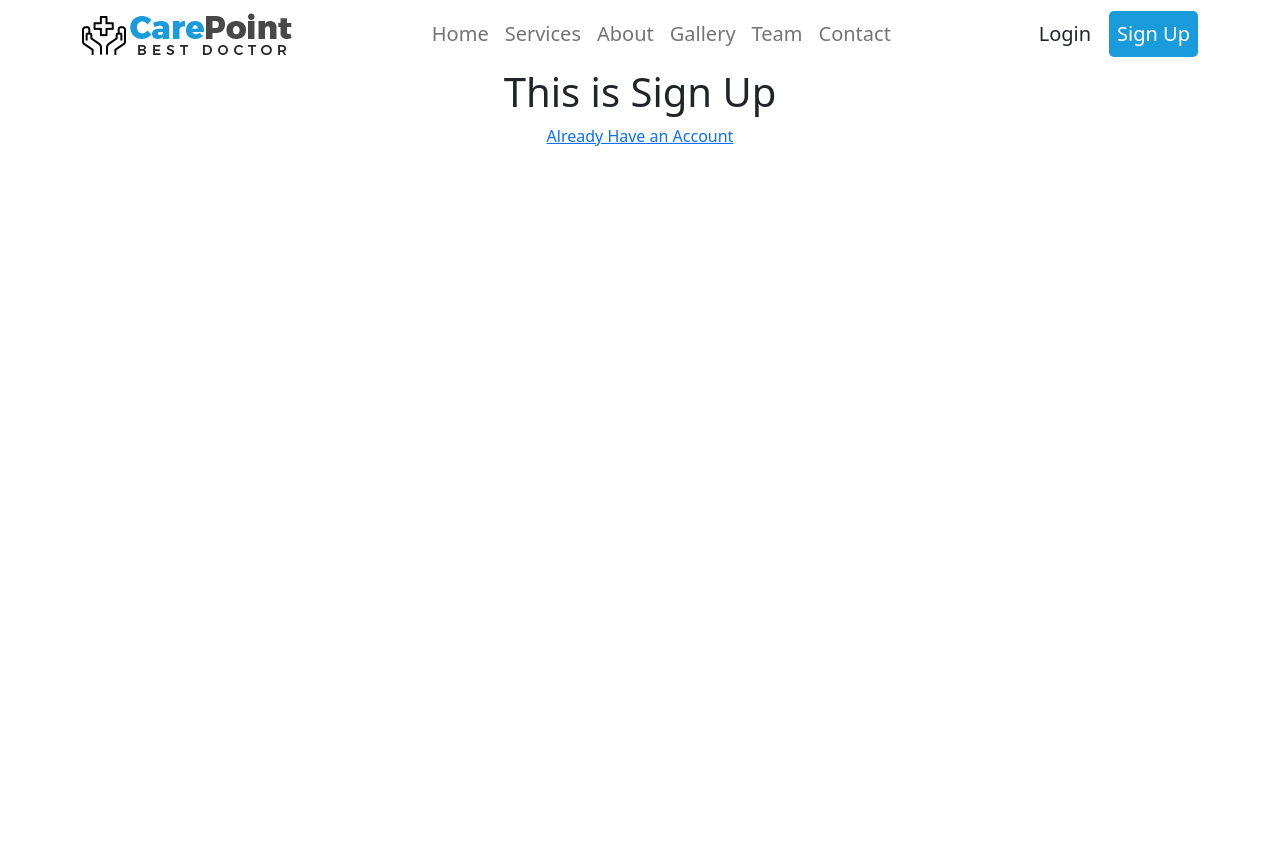
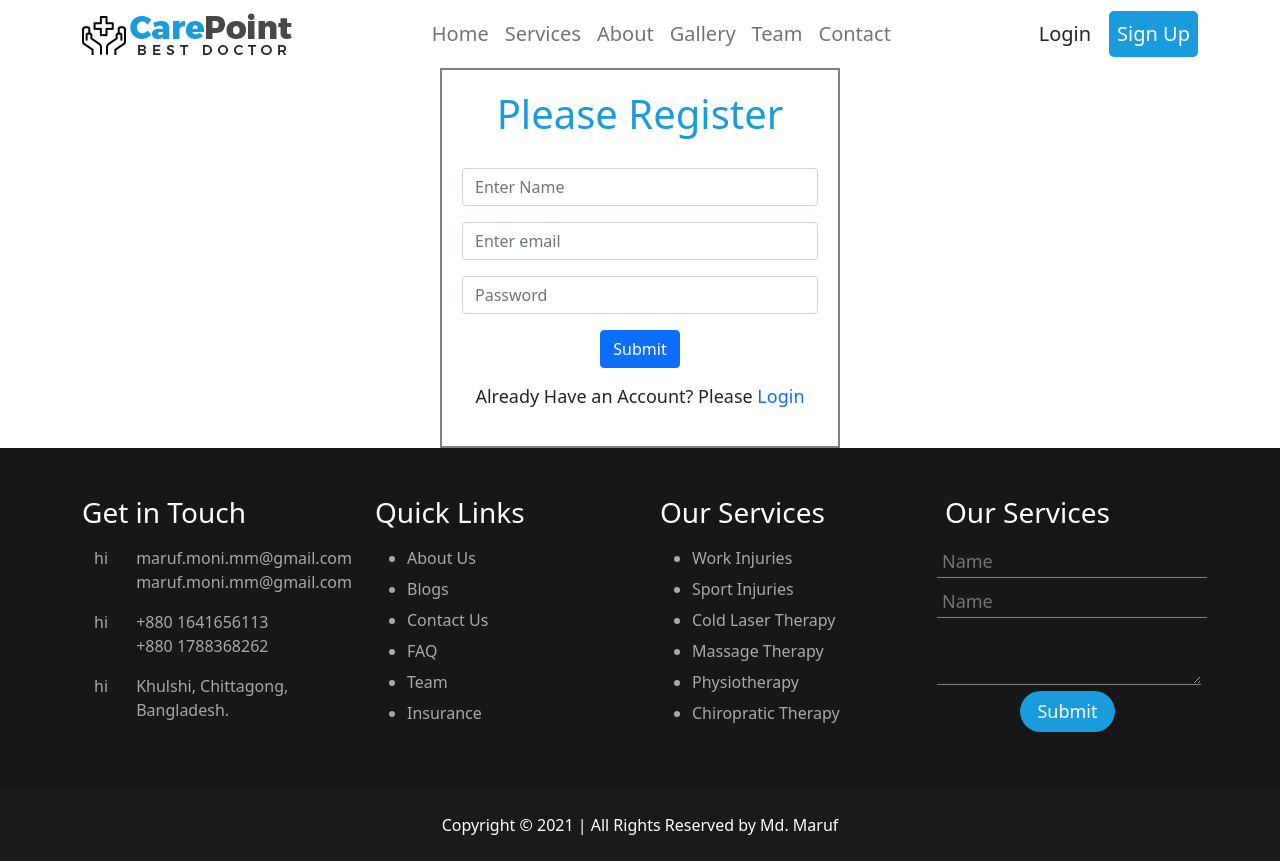
Before and after one commit to mdmaruf641/care-point, a React (Create React App) app: page /signUp in a window 1280 px wide. Before the commit the page ends 800 px from the top, so only its background shows below. Built offline with nearby package versions, Linux system fonts and the light colour scheme; no server answers.

Commit message:
footer added

```diff
--- a/src/App.js
+++ b/src/App.js
@@ -12,6 +12,7 @@ import Login from "./Components/Pages/Login/Login/Login";
 import SignUp from "./Components/Pages/Login/SignUp/SignUp";
 import ServiceDetails from "./Components/Pages/ServiceDetails/ServiceDetails";
 import PrivateRoute from "./Components/Pages/Login/PrivateRoute/PrivateRoute";
+import Footer from "./Components/Pages/Shared/Footer/Footer";
 
 function App() {
   return (
@@ -48,6 +49,7 @@ function App() {
               <NotFound></NotFound>
             </Route>
           </Switch>
+          <Footer></Footer>
         </BrowserRouter>
       </AuthProvider>
     </div>
--- a/src/Components/Pages/Login/Login/Login.css
+++ b/src/Components/Pages/Login/Login/Login.css
@@ -1,10 +1,10 @@
-.login-inner {
+.form-inner {
   width: 400px;
   border: 2px solid gray;
   margin: auto;
   padding: 20px;
 }
-.login-inner h1 {
+.form-inner h1 {
   color: #1a9bdc;
   margin-bottom: 30px;
 }
@@ -40,7 +40,7 @@
   margin-right: 10px;
 }
 
-.login-inner p {
+.form-inner p {
   font-size: 18px;
   margin-top: 15px;
   font-weight: 500;
--- a/src/Components/Pages/Login/Login/Login.js
+++ b/src/Components/Pages/Login/Login/Login.js
@@ -1,5 +1,5 @@
 import React from "react";
-import { Container } from "react-bootstrap";
+import { Button, Container, Form } from "react-bootstrap";
 import { Link } from "react-router-dom";
 import "./Login.css";
 import google from "../../../../images/google.png";
@@ -10,9 +10,26 @@ const Login = () => {
   return (
     <div>
       <Container>
-        <div className="login-inner">
+        <div className="form-inner">
           <h1>Please Login</h1>
-          <button className="google-btn" onClick={signInUsingGoogle}>
+
+          {/* email login items */}
+          <Form>
+            <Form.Group className="mb-3" controlId="formBasicEmail">
+              <Form.Control type="email" placeholder="Enter email" />
+            </Form.Group>
+
+            <Form.Group className="mb-3" controlId="formBasicPassword">
+              <Form.Control type="password" placeholder="Password" />
+            </Form.Group>
+
+            <Button variant="primary" type="submit">
+              Submit
+            </Button>
+          </Form>
+
+          {/* Google Sign in item */}
+          <button className="google-btn mt-3" onClick={signInUsingGoogle}>
             <span>
               <img src={google} alt="" />
             </span>
--- a/src/Components/Pages/Login/SignUp/SignUp.js
+++ b/src/Components/Pages/Login/SignUp/SignUp.js
@@ -1,12 +1,63 @@
-import React from "react";
+import React, { useState } from "react";
+import { Button, Container, Form } from "react-bootstrap";
 import { Link } from "react-router-dom";
 import "./SignUp.css";
 
 const SignUp = () => {
+  const [email, setEmail] = useState("");
+  // handle email on blur
+  const handleEmailChange = (e) => {
+    console.log(e.target.value);
+  };
+
+  // handle password on blur
+  const handlePasswordChange = (e) => {
+    console.log(e.target.value);
+  };
+
+  // for register button
+  const handleRegister = (e) => {
+    e.preventDefault();
+    console.log("daffdf");
+  };
+
   return (
     <div>
-      <h1>This is Sign Up</h1>
-      <Link to="/login">Already Have an Account</Link>
+      <Container>
+        <div className="form-inner">
+          <h1>Please Register</h1>
+
+          <Form onSubmit={handleRegister}>
+            <Form.Group className="mb-3" controlId="formBasicName">
+              <Form.Control type="text" placeholder="Enter Name" />
+            </Form.Group>
+            <Form.Group className="mb-3" controlId="formBasicEmail">
+              <Form.Control
+                onBlur={handleEmailChange}
+                type="email"
+                placeholder="Enter email"
+              />
+            </Form.Group>
+            <Form.Group className="mb-3" controlId="formBasicPassword">
+              <Form.Control
+                onBlur={handlePasswordChange}
+                type="password"
+                placeholder="Password"
+              />
+            </Form.Group>
+
+            <Button variant="primary" type="submit">
+              Submit
+            </Button>
+          </Form>
+          <p>
+            Already Have an Account? Please{" "}
+            <Link className="signUp-link" to="/login">
+              Login
+            </Link>
+          </p>
+        </div>
+      </Container>
     </div>
   );
 };
--- a/src/Components/Pages/Shared/Footer/Footer.css
+++ b/src/Components/Pages/Shared/Footer/Footer.css
@@ -0,0 +1,65 @@
+.footer {
+  background-color: #171717;
+  color: #a9a9a9;
+}
+
+.footer-info p {
+  margin: 0;
+}
+
+.footer-links li {
+  margin: 7px 0;
+  cursor: pointer;
+  font-weight: 500;
+  transition: 0.3s;
+  -webkit-transition: 0.3s;
+  -moz-transition: 0.3s;
+  -ms-transition: 0.3s;
+  -o-transition: 0.3s;
+}
+.footer-links li:hover {
+  color: #1a9bdc;
+  margin-left: 5px;
+}
+
+.footer-input {
+  background-color: transparent;
+  border: none;
+  padding: 2px 5px;
+  font-size: 18px;
+  border-bottom: 1px solid gray;
+  color: #fff;
+  outline: none;
+}
+
+.footer-btn {
+  background-color: #1a9bdc;
+  border: 2px solid transparent;
+  padding: 5px 15px;
+  color: #fff;
+  font-size: 18px;
+  font-weight: 500;
+  border-radius: 30px;
+  transition: 0.3s;
+  -webkit-border-radius: 30px;
+  -moz-border-radius: 30px;
+  -ms-border-radius: 30px;
+  -o-border-radius: 30px;
+  -webkit-transition: 0.3s;
+  -moz-transition: 0.3s;
+  -ms-transition: 0.3s;
+  -o-transition: 0.3s;
+}
+
+.footer-btn:hover {
+  background-color: transparent;
+  border: 2px solid #1a9bdc;
+  color: #1a9bdc;
+}
+.mini-footer {
+  background-color: #1a1a1a;
+}
+
+.mini-footer p {
+  color: #fff;
+}
--- a/src/Components/Pages/Shared/Footer/Footer.js
+++ b/src/Components/Pages/Shared/Footer/Footer.js
@@ -1,8 +1,116 @@
 import React from "react";
+import { Container, Row } from "react-bootstrap";
 import "./Footer.css";
 
 const Footer = () => {
-  return <div></div>;
+  return (
+    <div>
+      <div className="footer py-5">
+        <Container>
+          <Row>
+            <div className="col-lg-3">
+              <div className="footer-heading text-start text-white mb-3">
+                <h3>Get in Touch</h3>
+              </div>
+              <div className="footer-info ps-2">
+                <div className="row">
+                  <div className="col-lg-2">hi</div>
+                  <div className="col-lg-10 text-start contact-info">
+                    <p>maruf.moni.mm@gmail.com</p>
+                    <p>maruf.moni.mm@gmail.com</p>
+                  </div>
+                </div>
+                <div className="row my-3">
+                  <div className="col-lg-2">hi</div>
+                  <div className="col-lg-10 text-start contact-info">
+                    <p>+880 1641656113</p>
+                    <p>+880 1788368262</p>
+                  </div>
+                </div>
+                <div className="row">
+                  <div className="col-lg-2">hi</div>
+                  <div className="col-lg-10 text-start contact-info">
+                    <p>Khulshi, Chittagong,</p>
+                    <p>Bangladesh.</p>
+                  </div>
+                </div>
+              </div>
+            </div>
+
+            <div className="col-lg-3">
+              <div className="footer-heading text-start text-white ps-2 mb-3">
+                <h3>Quick Links</h3>
+              </div>
+              <div className="footer-links ps-2 text-start">
+                <ul>
+                  <li>About Us</li>
+                  <li>Blogs</li>
+                  <li>Contact Us</li>
+                  <li>FAQ</li>
+                  <li>Team</li>
+                  <li>Insurance</li>
+                </ul>
+              </div>
+            </div>
+
+            <div className="col-lg-3">
+              <div className="footer-heading text-start text-white ps-2 mb-3">
+                <h3>Our Services</h3>
+              </div>
+              <div className="footer-links ps-2 text-start">
+                <ul>
+                  <li>Work Injuries</li>
+                  <li>Sport Injuries</li>
+                  <li>Cold Laser Therapy</li>
+                  <li>Massage Therapy</li>
+                  <li>Physiotherapy</li>
+                  <li>Chiropratic Therapy</li>
+                </ul>
+              </div>
+            </div>
+
+            <div className="col-lg-3">
+              <div className="footer-heading text-start text-white ps-2 mb-3">
+                <h3>Our Services</h3>
+              </div>
+
+              <div className="footer-form">
+                <form>
+                  <input
+                    type="text"
+                    placeholder="Name"
+                    className="footer-input"
+                  />
+                  <br />
+                  <input
+                    type="text"
+                    placeholder="Name"
+                    className=" my-2 footer-input"
+                  />
+                  <br />
+                  <textarea
+                    cols="23"
+                    rows="2"
+                    className="footer-input"
+                  ></textarea>{" "}
+                  <br />
+                  <input type="Submit" value="Submit" className="footer-btn" />
+                  <br />
+                </form>
+              </div>
+            </div>
+          </Row>
+        </Container>
+      </div>
+      <div className="mini-footer">
+        <Container>
+          <p className="py-4 m-0">
+            Copyright © 2021 | All Rights Reserved by Md. Maruf
+          </p>
+        </Container>
+      </div>
+    </div>
+  );
 };
 
 export default Footer;
```
